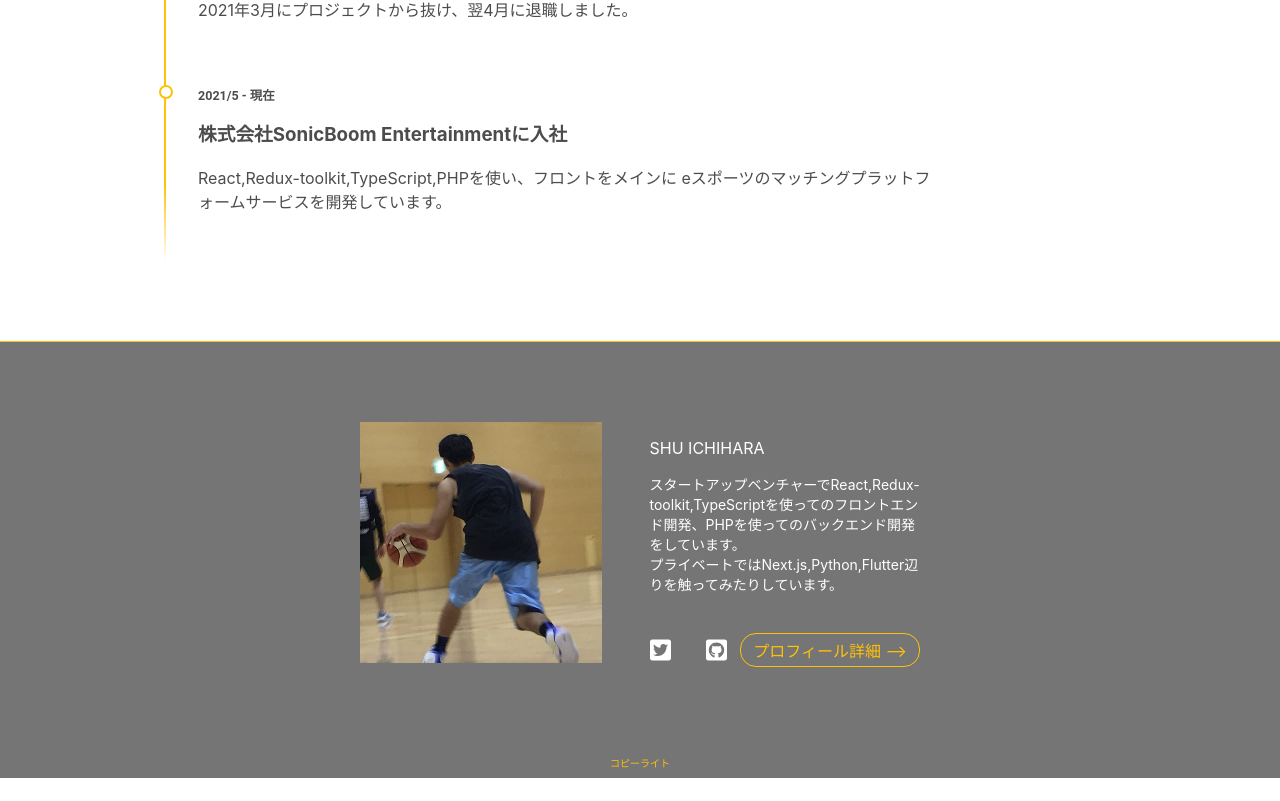
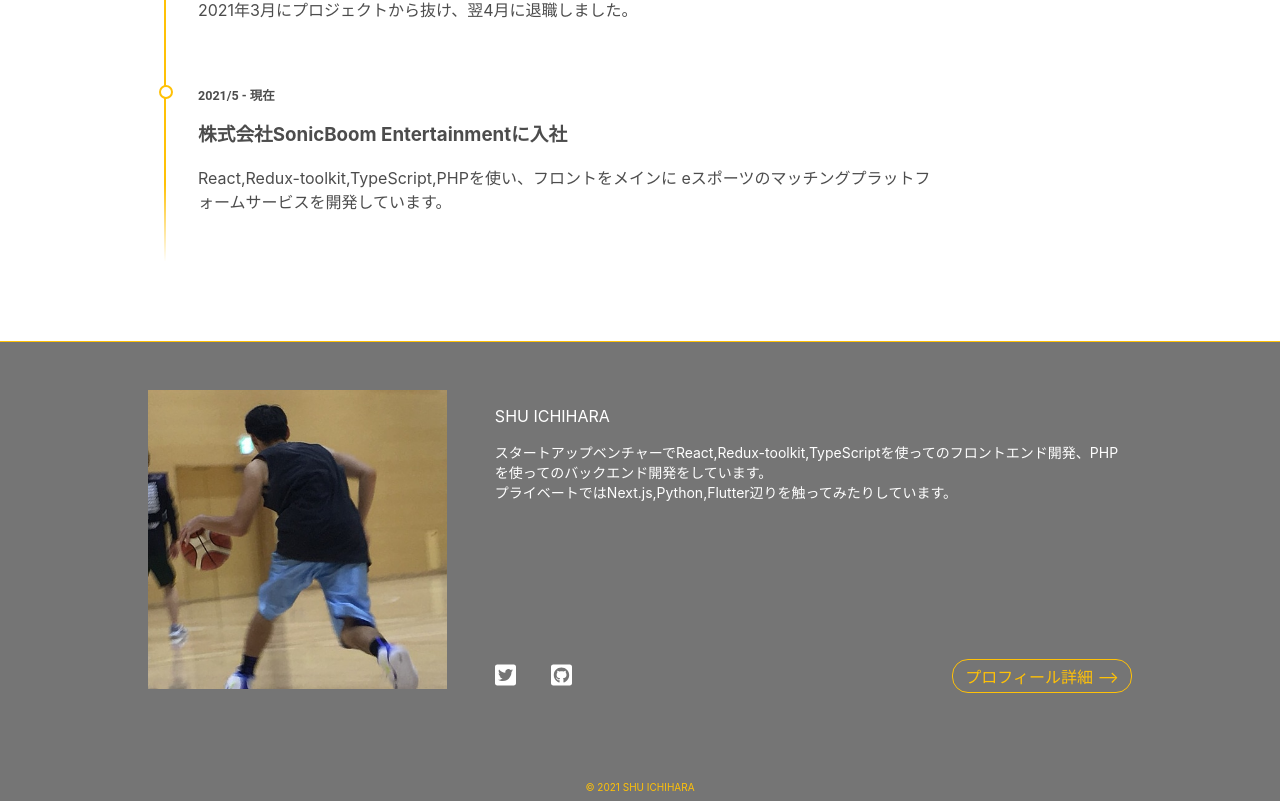
Before and after one commit to ichi13119/mysite, a Next.js app: page /about in a window 1280 px wide. Shown: the part 1955-2756 px from the top of the page. Before the commit the page ends 2733 px from the top, so only its background shows below. Built offline with nearby package versions, Linux system fonts and the light colour scheme; no server answers.

Commit message:
Fix feedback

```diff
--- a/src/components/footer.tsx
+++ b/src/components/footer.tsx
@@ -13,7 +13,7 @@ const Footer: React.FC = () => {
     <footer className={styles["c-footer"]}>
       <div className={styles["c-footer__about"]}>
         <div className={styles["c-footer__about-img"]}>
-          <Image src={"/images/my_image.jpg"} width={250} height={250} />
+          <Image src={"/images/my_image.jpg"} width={300} height={300} />
         </div>
         <div className={styles["c-footer__about-detail"]}>
           <div className={styles["c-footer__about-detail-text"]}>
@@ -41,7 +41,7 @@ const Footer: React.FC = () => {
           </div>
         </div>
       </div>
-      <div className={styles["c-footer__copy"]}>コピーライト</div>
+      <div className={styles["c-footer__copy"]}>© 2021 SHU ICHIHARA</div>
     </footer>
   );
 };
--- a/src/styles/blogs.module.scss
+++ b/src/styles/blogs.module.scss
@@ -46,6 +46,10 @@
   &__link {
     text-align: right;
 
+    @media only screen and (max-width: 599px) {
+      padding: 0 3rem;
+    }
+
     a {
       color: #03a9f4;
       border: 1px solid #03a9f4;
--- a/src/styles/components/footer.module.scss
+++ b/src/styles/components/footer.module.scss
@@ -4,12 +4,13 @@
   background-color: #757575;
 
   &__about {
-    padding: 5rem 22.5rem;
     display: flex;
-    justify-content: center;
+    margin: 3rem auto 5rem;
+    max-width: 1024px;
+    padding: 0 20px;
 
     @media only screen and (max-width: 1024px) {
-      padding: 3rem 7.5rem;
+      padding: 3rem 5rem;
       font-size: 0.7rem;
     }
 
@@ -17,12 +18,13 @@
       padding: 1.5rem 2rem;
       font-size: 0.7rem;
       flex-direction: column;
+      margin: 0;
     }
 
     &-img {
       @media only screen and (max-width: 1024px) {
-        width: 150px;
-        height: 150px;
+        width: 200px;
+        // height: 150px;
       }
 
       @media only screen and (max-width: 599px) {
@@ -33,7 +35,7 @@
     }
 
     &-detail {
-      width: 50%;
+      width: 65%;
       display: flex;
       flex-direction: column;
       justify-content: space-between;
--- a/src/styles/globals.scss
+++ b/src/styles/globals.scss
@@ -12,12 +12,12 @@ main {
   padding: 0 20px;
 
   @media only screen and (max-width: 1024px) {
-    margin: 1.25rem auto 0;
+    margin: 1.25rem auto 2rem;
     padding: 0 5rem;
   }
 
   @media only screen and (max-width: 599px) {
-    margin: 1rem auto 0;
+    margin: 1rem auto 2rem;
     padding: 0;
   }
 }
```
Also changed, not shown: src/pages/blog/[id].tsx (+6 -3 lines), src/styles/content.module.scss (added, +14 -0 lines).
